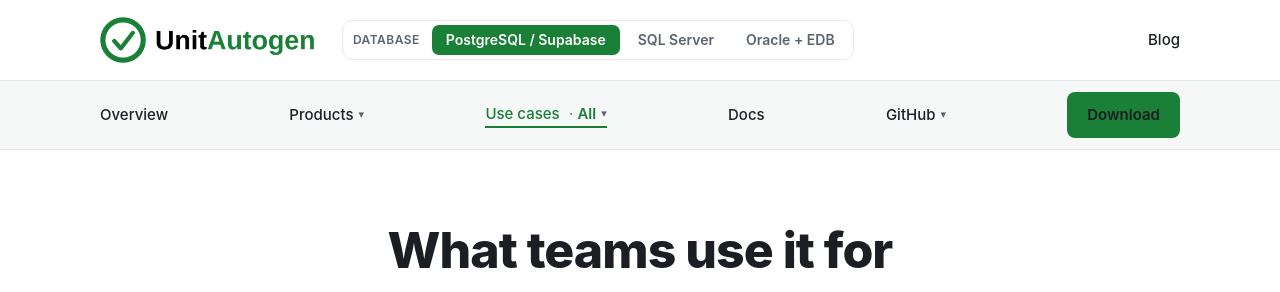
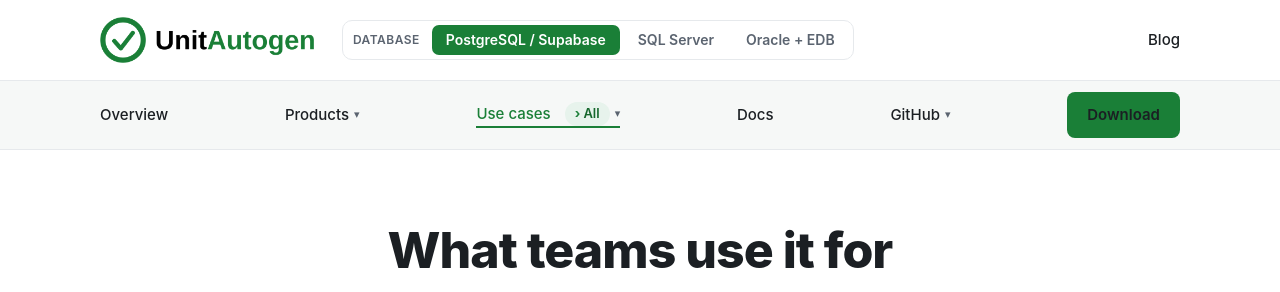
Before and after one commit to unitautogen/unitautogen.com, a Jekyll site: the page built from use-cases/index.html, in a window 1280 px wide. Shown: the top 292 px of the page. Built offline with Jekyll 4.4.1, drawn with Linux system fonts in a browser that asks for light colours.

Commit message:
Header: open sub-page shown as a separate pill next to the menu label

```diff
--- a/assets/css/site.css
+++ b/assets/css/site.css
@@ -132,8 +132,10 @@
 .menu-panel a:hover{background:var(--bg-soft);text-decoration:none}
 .mp-name{font-weight:600}
 /* the open sub-page: named on the dropdown button and highlighted in its list */
-.menu-cur{color:var(--green);font-weight:600}
-.menu-cur::before{content:'\00a0\00b7\00a0';color:var(--muted);font-weight:400}
+/* menu label stays as is; the open sub-page sits beside it as a separate pill: Products [Coverage] */
+.menu-cur{display:inline-block;margin-left:9px;padding:2px 10px;border-radius:999px;background:#e7f3ec;
+          color:var(--green-d);font-size:13px;font-weight:600;line-height:1.5;vertical-align:1px}
+.menu-cur::before{content:'\203A\00a0';color:var(--green);font-weight:700}
 .menu-panel a.is-cur{background:var(--bg-soft)}
 .menu-panel a.is-cur .mp-name,.menu-panel a.mp-sub.is-cur{color:var(--green)}
 .menu-panel a.is-cur{box-shadow:inset 3px 0 0 var(--green)}
```
